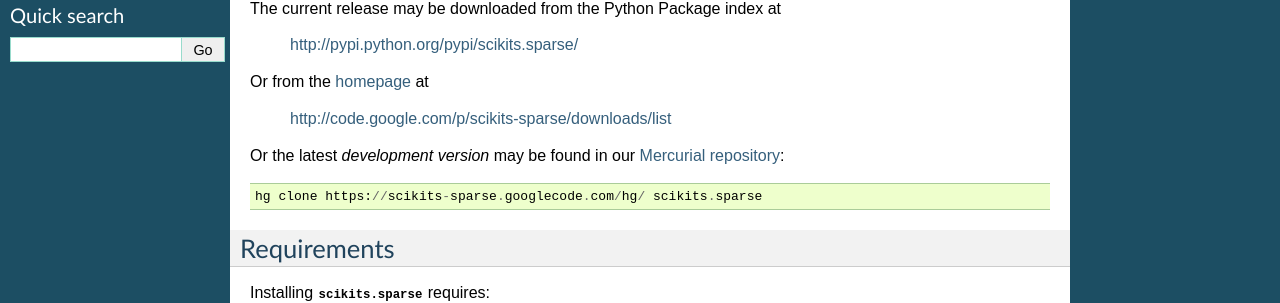
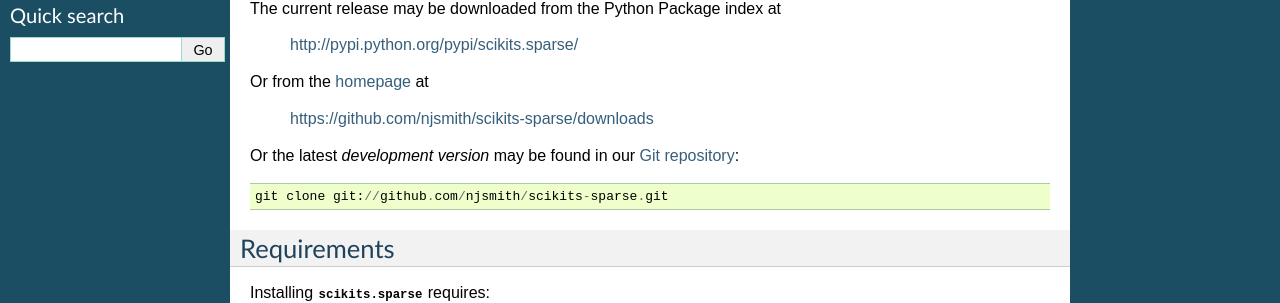
Before and after one commit to scikit-sparse/scikit-sparse, a Sphinx documentation site: the page built from doc/overview.rst, in a window 1280 px wide. Shown: the part 391-694 px from the top of the page. Built offline with Sphinx 7.4.7, drawn with Linux system fonts in a browser that asks for light colours; formulas are drawn with MathJax 3.

Commit message:
change URLs in docs and setup.py as well

```diff
--- a/doc/overview.rst
+++ b/doc/overview.rst
@@ -25,14 +25,14 @@ The current release may be downloaded from the Python Package index at
 
   http://pypi.python.org/pypi/scikits.sparse/
 
-Or from the `homepage <http://code.google.com/p/scikits-sparse>`_ at
+Or from the `homepage <https://github.com/njsmith/scikits-sparse>`_ at
 
-  http://code.google.com/p/scikits-sparse/downloads/list
+  https://github.com/njsmith/scikits-sparse/downloads
 
-Or the latest *development version* may be found in our `Mercurial
-repository <http://code.google.com/p/scikits-sparse/source/list>`_::
+Or the latest *development version* may be found in our `Git
+repository <https://github.com/njsmith/scikits-sparse>`_::
 
-  hg clone https://scikits-sparse.googlecode.com/hg/ scikits.sparse
+  git clone git://github.com/njsmith/scikits-sparse.git
 
 Requirements
 ------------
@@ -72,5 +72,5 @@ Contact
 Post your suggestions and questions directly to the `mailing list
 <http://lists.vorpus.org/cgi-bin/mailman/listinfo/scikits-sparse-discuss>`_
 (scikits-sparse-discuss@lists.vorpus.org), or to our `bug tracker
-<http://code.google.com/p/scikits-sparse/issues/list>`_. You may also
+<https://github.com/njsmith/scikits-sparse/issues>`_. You may also
 contact `Nathaniel Smith <mailto:njs@pobox.com>`_ directly.
--- a/setup.py
+++ b/setup.py
@@ -21,9 +21,9 @@ DESCRIPTION         = 'Scikits sparse matrix package'
 LONG_DESCRIPTION    = descr
 MAINTAINER          = 'Nathaniel Smith',
 MAINTAINER_EMAIL    = 'njs@pobox.com',
-URL                 = 'http://code.google.com/p/scikits-sparse/'
+URL                 = 'https://github.com/njsmith/scikits-sparse/'
 LICENSE             = 'GPL'
-DOWNLOAD_URL        = "http://code.google.com/p/scikits-sparse/downloads/list"
+DOWNLOAD_URL        = "https://github.com/njsmith/scikits-sparse/downloads"
 VERSION             = '0.1+dev'
 
 # Add our fake Pyrex at the end of the Python search path
```
